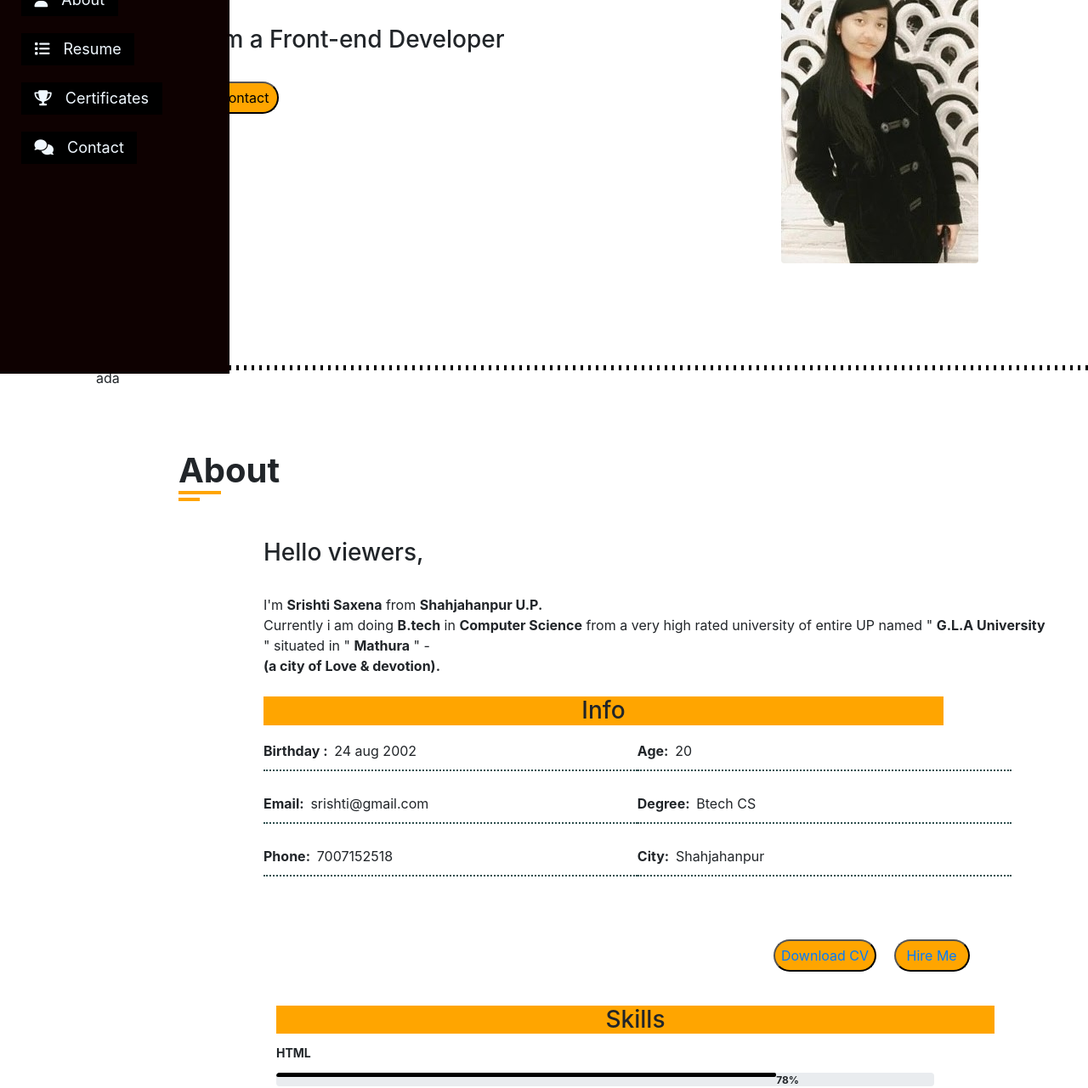
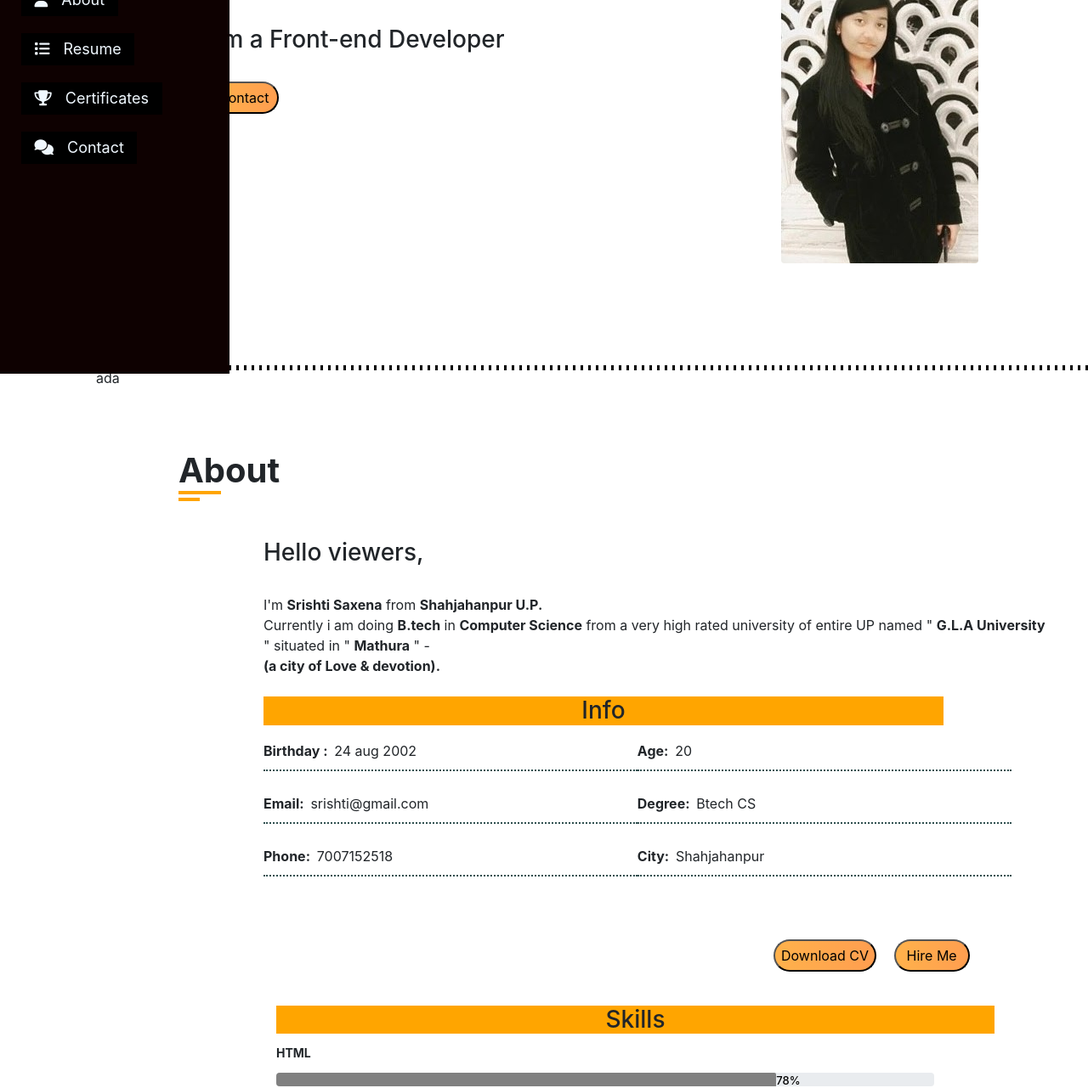
Before and after one commit to SRISHTI-24/srishtisaxenaportfolio.github.io, a plain HTML site: page index.html in a window 1280 px wide. Shown: the part 360-1641 px from the top of the page at 85% size. Drawn offline with nearby package versions, Linux system fonts and the light colour scheme.

Commit message:
Update style.css

```diff
--- a/style.css
+++ b/style.css
@@ -207,7 +207,17 @@ ul{
     padding-right: 5px;
     padding-bottom: 5px;
     color: black;
-    background-color: orange;
+    background-image: radial-gradient( circle farthest-corner at 10% 20%,  rgba(255,209,67,1) 0%, rgba(255,145,83,1) 90% );
+    animation: animate 6s linear infinite;
+    background-size: 400%;
+}
+@keyframes animate{
+    0%{
+        background-position: 0;
+    }
+    100%{
+        background-position: 400;
+    }
 }
 .hm-info .butt a{
     border-radius: 25px;
@@ -216,14 +226,10 @@ ul{
     padding-right: 5px;
     padding-bottom: 5px;
     color: black;
-    background-color: orange;
-}
-.hm-info .butt:hover{
-    background-color: aliceblue;
 }
 .hm-info .butt a:hover{
     text-decoration: none;
-    background-color: aliceblue;
+    color: aliceblue;
 }
 .hidden{
     display: none;
@@ -307,12 +313,25 @@ ul{
     padding-left: 7px;
     padding-right: 7px;
     border-radius: 25px;
-    background-color: orange;
+    background-image: radial-gradient( circle farthest-corner at 10% 20%,  rgba(255,209,67,1) 0%, rgba(255,145,83,1) 90% );
     color: aliceblue;
+    animation: animate 6s linear infinite;
+    background-size: 400%;
 }
-.is .info .but .but1:hover{
+.is .info .but .but1 a{
     color: black;
-    background-color: white;
+}
+.is .info .but .but1 a:hover{
+    color: aliceblue;
+    text-decoration: none;
+}
+@keyframes animate{
+    0%{
+        background-position: 0%;
+    }
+    100%{
+        background-position: 400%;
+    }
 }
 .is .info .but .but2{
     margin-top: 10px;
@@ -321,12 +340,17 @@ ul{
     padding-left: 13px;
     padding-right: 13px;
     border-radius: 25px;
-    background-color: orange;
+    background-image: radial-gradient( circle farthest-corner at 10% 20%,  rgba(255,209,67,1) 0%, rgba(255,145,83,1) 90% );
+    color: black;
+    animation: animate 6s linear infinite;
+    background-size: 400%;
+}
+.is .info .but .but2 a{
+    color: black;
+}
+.info .but .but2 a:hover{
     color: aliceblue;
-}
-.info .but .but2:hover{
-    color: black;
-    background-color: white;
+    text-decoration: none;
 }
 .is .skills .head{
     margin-top: 40px;
@@ -350,9 +374,9 @@ ul{
     margin-bottom: 20px;
 }
 .is .skills .skills-items .progress .progress-in{
-    background-color:black;
+    background-color: grey;
     color: orange;
-    height: 5px;
+    height: 20px;
     border-radius: 2px;
     width: 100%;
     position: relative;
@@ -360,7 +384,10 @@ ul{
     top: 0;
 }
 .is .skills .skills-items .skill-percent{
-    font-weight: bold;
+    font-weight: 500;
+    color: black;
+    font-size: 13px;
+
 }
 .about {
     margin-left: 130px;
```
